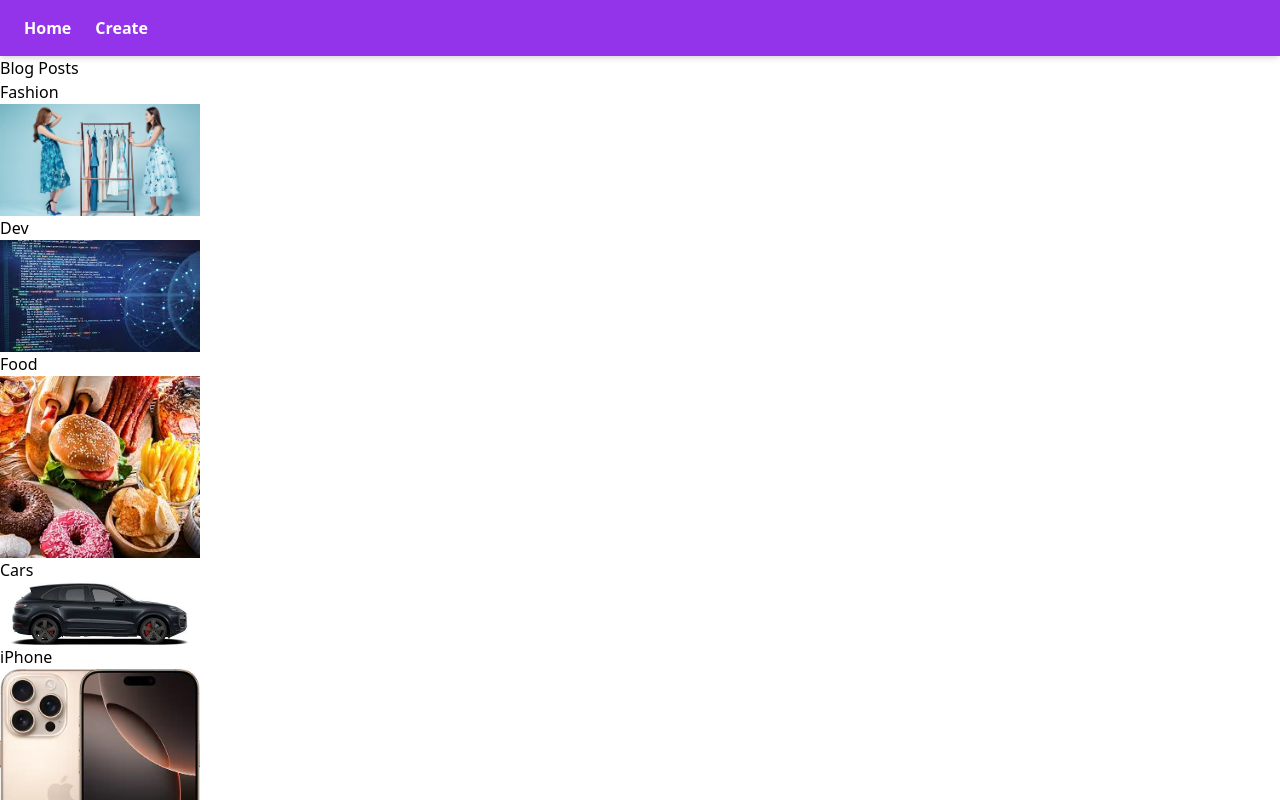
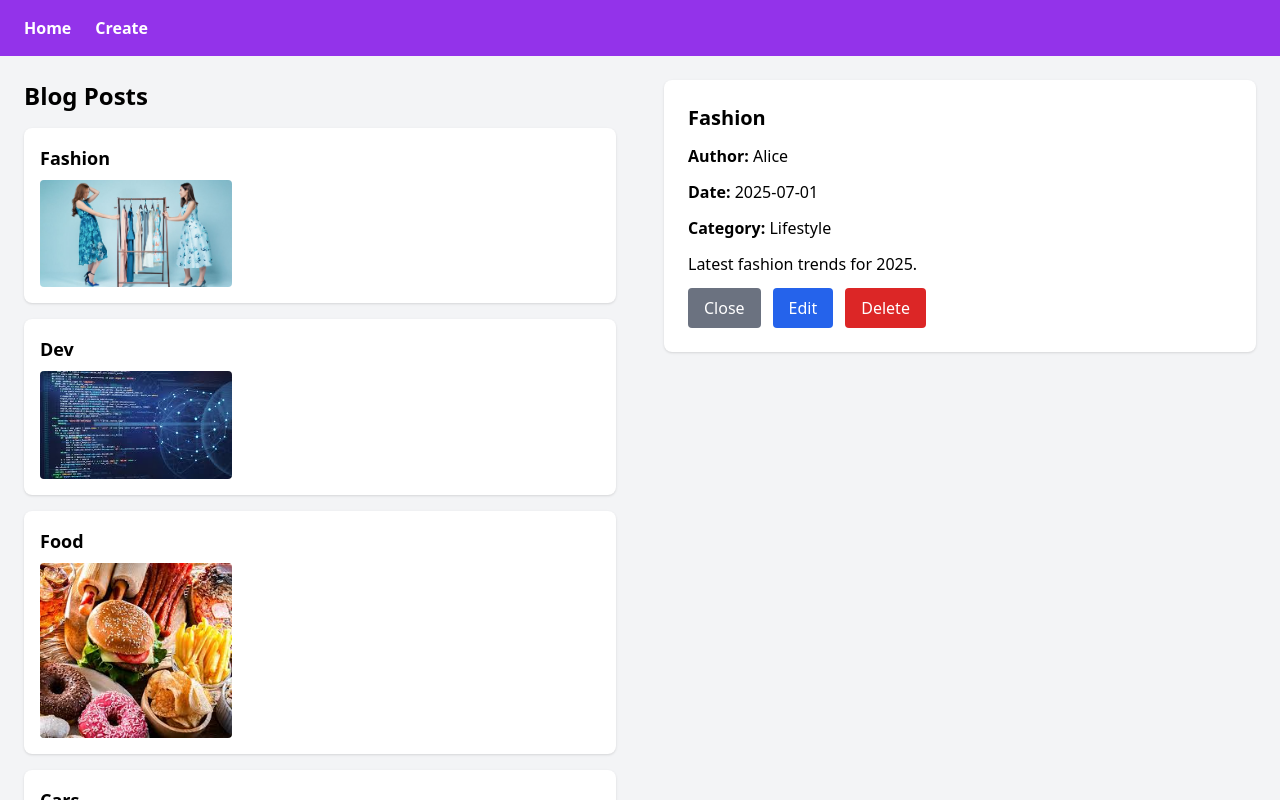
Before and after one commit to zinhle9-svg/blog, a React (Create React App) app: page / in a window 1280 px wide. Both pictures are taken after a click on the item "Fashion". Shown: the top 800 px of the page. Built offline with nearby package versions, Linux system fonts and the light colour scheme.

Commit message:
edited styling on home and edit page

```diff
--- a/src/pages/HomePage.jsx
+++ b/src/pages/HomePage.jsx
@@ -11,7 +11,7 @@ import { useNavigate } from "react-router-dom";
 function Home() {
   const navigate = useNavigate();
 
-  const [blogs, setBlogs] = useState ([
+  const [blogs, setBlogs] = useState([
     {
       blogName: "Fashion",
       image: Fashionblog,
@@ -72,33 +72,61 @@ function Home() {
   };
 
   return (
-    <div>
-      <h1>Blog Posts</h1>
-
-      <ul>
+    <div className="flex min-h-screen p-6 bg-gray-100">
+      {/* Blog list */}
+      <div className="w-1/2 pr-6">
+        <h1 className="text-2xl font-bold mb-4">Blog Posts</h1>
+        <ul className="space-y-4">
           {blogs.map((blog, index) => (
-          <li key={index} onClick={() => imageClick(blog, index)}>
-            <h2>{blog.blogName}</h2>
-            <img src={blog.image} alt={blog.blogName} width="200" />
+            <li
+              key={index}
+              onClick={() => imageClick(blog, index)}
+              className="cursor-pointer bg-white shadow rounded-lg p-4 hover:bg-pink-100 transition"
+            >
+              <h2 className="text-lg font-semibold">{blog.blogName}</h2>
+              <img src={blog.image} alt={blog.blogName} className="mt-2 w-48 rounded" />
             </li>
           ))}
+        </ul>
+      </div>
 
-      </ul>
-
-
-      {selectedBlog && (
-        <div>
-          <h2>{selectedBlog.blogName}</h2>
+      {/* Blog details */}
+      <div className="w-1/2 pl-6">
+        {selectedBlog ? (
+          <div className="bg-white shadow rounded-lg p-6 space-y-3">
+            <h2 className="text-xl font-bold">{selectedBlog.blogName}</h2>
             <p><strong>Author:</strong> {selectedBlog.author}</p>
             <p><strong>Date:</strong> {selectedBlog.date}</p>
             <p><strong>Category:</strong> {selectedBlog.category}</p>
-          <p><strong>Content:</strong> {selectedBlog.content}</p>
+            <p>{selectedBlog.content}</p>
 
-          <button onClick={() => setSelectedBlog(null)}>Close</button>
-          <button onClick={() => navigate(`/edit/${selectedIndex}`)}>Edit</button>
-       <button onClick={deletePost}>Delete</button>
+            <div className="flex space-x-3 mt-4">
+              <button
+                onClick={() => setSelectedBlog(null)}
+                className="bg-gray-500 text-white px-4 py-2 rounded hover:bg-gray-600"
+              >
+                Close
+              </button>
+              <button
+                onClick={() => navigate(`/edit/${selectedIndex}`)}
+                className="bg-blue-600 text-white px-4 py-2 rounded hover:bg-blue-700"
+              >
+                Edit
+              </button>
+              <button
+                onClick={() => deletePost(selectedIndex)}
+                className="bg-red-600 text-white px-4 py-2 rounded hover:bg-red-700"
+              >
+                Delete
+              </button>
+            </div>
+          </div>
+        ) : (
+          <div className="flex items-center justify-center h-full text-gray-500 italic">
+            Select a blog to view details
           </div>
         )}
+      </div>
     </div>
   );
 }
--- a/src/pages/createBlog.jsx
+++ b/src/pages/createBlog.jsx
@@ -1,72 +1,132 @@
-import React from "react";
+import React, { useState } from "react";
 
-function Create() {
+function Create({ selectedPostId }) {
+  // You can also pass `selectedPostId` as a prop from parent
+  const [formData, setFormData] = useState({
+    blogName: "",
+    category: "",
+    publicationDate: "",
+    author: "",
+  });
+
+  const handleChange = (e) => {
+    setFormData({
+      ...formData,
+      [e.target.name]: e.target.value,
+    });
+  };
+
+  const handleSubmit = (e) => {
+    e.preventDefault();
+    if (selectedPostId) {
+      console.log("Updating post:", selectedPostId, formData);
+      // call PUT /api/blogs/:id
+    } else {
+      console.log("Creating new post:", formData);
+      // call POST /api/blogs
+    }
+  };
+
+  const handleDelete = () => {
+    console.log("Deleting post:", selectedPostId);
+    // call DELETE /api/blogs/:id
+  };
+
   return (
     <div className="min-h-screen bg-gray-100 flex items-center justify-center p-6">
-      <form className="bg-pink-500 text-white w-full max-w-md rounded-lg shadow-md p-6 space-y-4">
-        <h2 className="text-2xl font-bold mb-4">Create a Blog Post</h2>
+      <form
+        onSubmit={handleSubmit}
+        className="bg-pink-500 text-white w-full max-w-md rounded-lg shadow-md p-6 space-y-4"
+      >
+        <h2 className="text-2xl font-bold mb-4">
+          {selectedPostId ? "Edit Blog Post" : "Create a Blog Post"}
+        </h2>
 
+        {/* Blog Name */}
         <div className="flex flex-col">
-          <label htmlFor="blogName" className="mb-1 font-medium">Blog Name:</label>
+          <label htmlFor="blogName" className="mb-1 font-medium">
+            Blog Name:
+          </label>
           <input
             type="text"
             id="blogName"
             name="blogName"
+            value={formData.blogName}
+            onChange={handleChange}
             className="p-2 rounded text-black"
           />
         </div>
 
+        {/* Category */}
         <div className="flex flex-col">
-          <label htmlFor="category" className="mb-1 font-medium">Category:</label>
+          <label htmlFor="category" className="mb-1 font-medium">
+            Category:
+          </label>
           <select
             id="category"
             name="category"
+            value={formData.category}
+            onChange={handleChange}
             className="p-2 rounded text-black"
           >
             <option value="Dev">Technology</option>
             <option value="Cars">Cars</option>
-            <option value="iphone">iPhone</option>
+            <option value="iPhone">iPhone</option>
             <option value="Fashion">Fashion</option>
-            <option value="food">Food</option>
+            <option value="Food">Food</option>
           </select>
         </div>
 
+        {/* Publication Date */}
         <div className="flex flex-col">
-          <label htmlFor="publicationDate" className="mb-1 font-medium">Publication Date:</label>
+          <label htmlFor="publicationDate" className="mb-1 font-medium">
+            Publication Date:
+          </label>
           <input
             type="date"
             id="publicationDate"
             name="publicationDate"
+            value={formData.publicationDate}
+            onChange={handleChange}
             className="p-2 rounded text-black"
           />
         </div>
 
+        {/* Author */}
         <div className="flex flex-col">
-          <label htmlFor="author" className="mb-1 font-medium">Author:</label>
+          <label htmlFor="author" className="mb-1 font-medium">
+            Author:
+          </label>
           <input
             type="text"
             id="author"
             name="author"
+            value={formData.author}
+            onChange={handleChange}
             className="p-2 rounded text-black"
           />
         </div>
 
+        {/* Submit + Delete side by side */}
+        <div className="flex justify-between space-x-4">
           <button
             type="submit"
-          className="bg-red-600 text-white- font-semibold px-4 py-2 rounded hover:bg-gray-200 transition"
+            className="flex-1 bg-red-600 text-white font-semibold px-4 py-2 rounded hover:bg-red-700 transition"
           >
-          Submit
+            {selectedPostId ? "Update" : "Submit"}
           </button>
-      </form>
 
-      <div className="mt-4">
+          {selectedPostId && (
             <button
               type="button"
-          className="bg-red-600 text-white px-4 py-2 rounded hover:bg-red-700 transition"
+              onClick={handleDelete}
+              className="flex-1 bg-gray-800 text-white font-semibold px-4 py-2 rounded hover:bg-gray-900 transition"
             >
               Delete
             </button>
+          )}
         </div>
+      </form>
     </div>
   );
 }
--- a/src/pages/editPost.jsx
+++ b/src/pages/editPost.jsx
@@ -86,36 +86,36 @@ function EditPost() {
   };
 
   return (
-    <div>
-      <h1>Edit Blog Post</h1>
-      <form onSubmit={handleSubmit}>
+   <div>
+  <h2 className="text-2xl font-bold">Edit Blog Post</h2>
+  <form onSubmit={handleSubmit}>
         <label>
-          Blog Name:
+         <strong > Blog Name: </strong>
           <input name="blogName" value={form.blogName} onChange={handleChange} />
         </label>
         <br />
         <label>
-          Author:
+          <strong>Author:</strong>
           <input name="author" value={form.author} onChange={handleChange} />
         </label>
         <br />
         <label>
-          Date:
+          <strong>Date:</strong>
           <input name="date" value={form.date} onChange={handleChange} />
         </label>
         <br />
         <label>
-          Category:
+         <strong >Category:</strong>
           <input name="category" value={form.category} onChange={handleChange} />
         </label>
         <br />
         <label>
-          Content:
+         <strong>Content:</strong>
           <textarea name="content" value={form.content} onChange={handleChange} />
         </label>
         <br />
-        <button type="submit">Save Changes</button>
-        <button type="button" onClick={() => navigate("/")}>Cancel</button>
+        <button className=" py-2 px-5 bg-red-500 text-white font-semibold rounded-full shadow-md focus:outline-none focus:ring focus:ring-violet-400 focus:ring-opacity-75" >Save Changes</button>
+
       </form>
     </div>
   );
```
Lines whose indentation alone changed are shown as unchanged.
